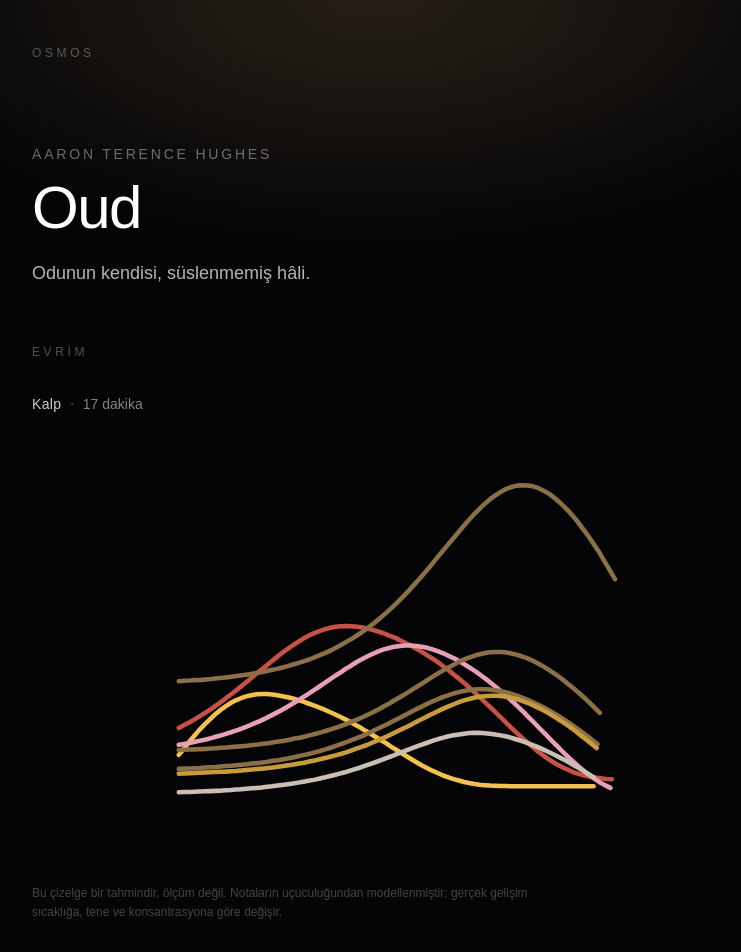
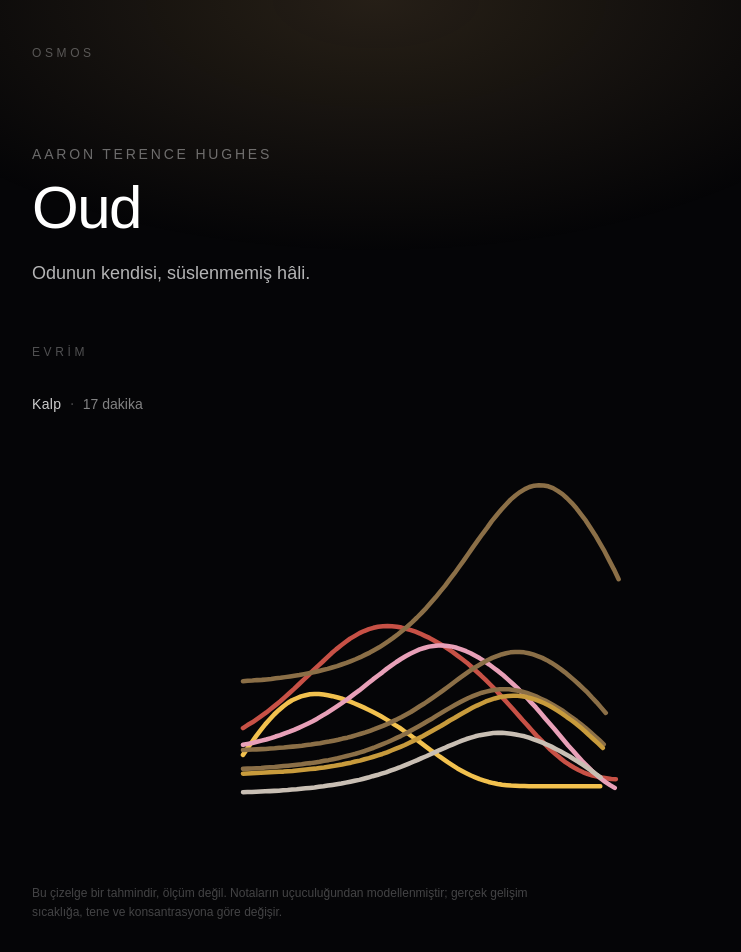
Before and after one commit to Sooosii/osmos, a Next.js app: page /parfum/aaron-terence-hughes-oud in a window 1280 px wide. Shown: the top 952 px of the page, without its empty margins (264-1005 px from the left). Built offline with nearby package versions, Linux system fonts and the light colour scheme.

Commit message:
fix: evrim imzasında nota adı sütununu uzun adlara göre genişlet

```diff
--- a/src/components/EvolutionSignature.tsx
+++ b/src/components/EvolutionSignature.tsx
@@ -36,8 +36,17 @@ import type { Perfume, ScentFamily, Volatility } from '@/data/types';
 /** SVG'nin iç koordinat genişliği; ekranda `width:100%` ile esniyor. */
 const VIEW_WIDTH = 300;
 const PAD = 8;
-/** Nota adı sütunu. */
-const LABEL_WIDTH = 56;
+/**
+ * Nota adı sütunu.
+ *
+ * Veri setindeki en uzun nota adına göre ayarlı: "Çarkıfelek meyvesi" (18 karakter).
+ * Etiket kırpılmıyor, `textLength` ile sıkıştırılmıyor — bu yüzden sütun onu
+ * taşımadan barındıracak kadar geniş olmak zorunda. 56 değeriyle bu ad (ve ondan
+ * kısa dokuz başka ad) çubuğun üzerine biniyordu; 84'e çıkarmanın bedeli çubuk
+ * uzunluğunun (span) ~14% kısalması — kabul edilen ödün. Küçültmeden önce veri
+ * setindeki en uzun adları kontrol et.
+ */
+const LABEL_WIDTH = 84;
 /** Yüzde sütunu. */
 const VALUE_WIDTH = 26;
 /** İlk satırın üstündeki boşluk. */
```
